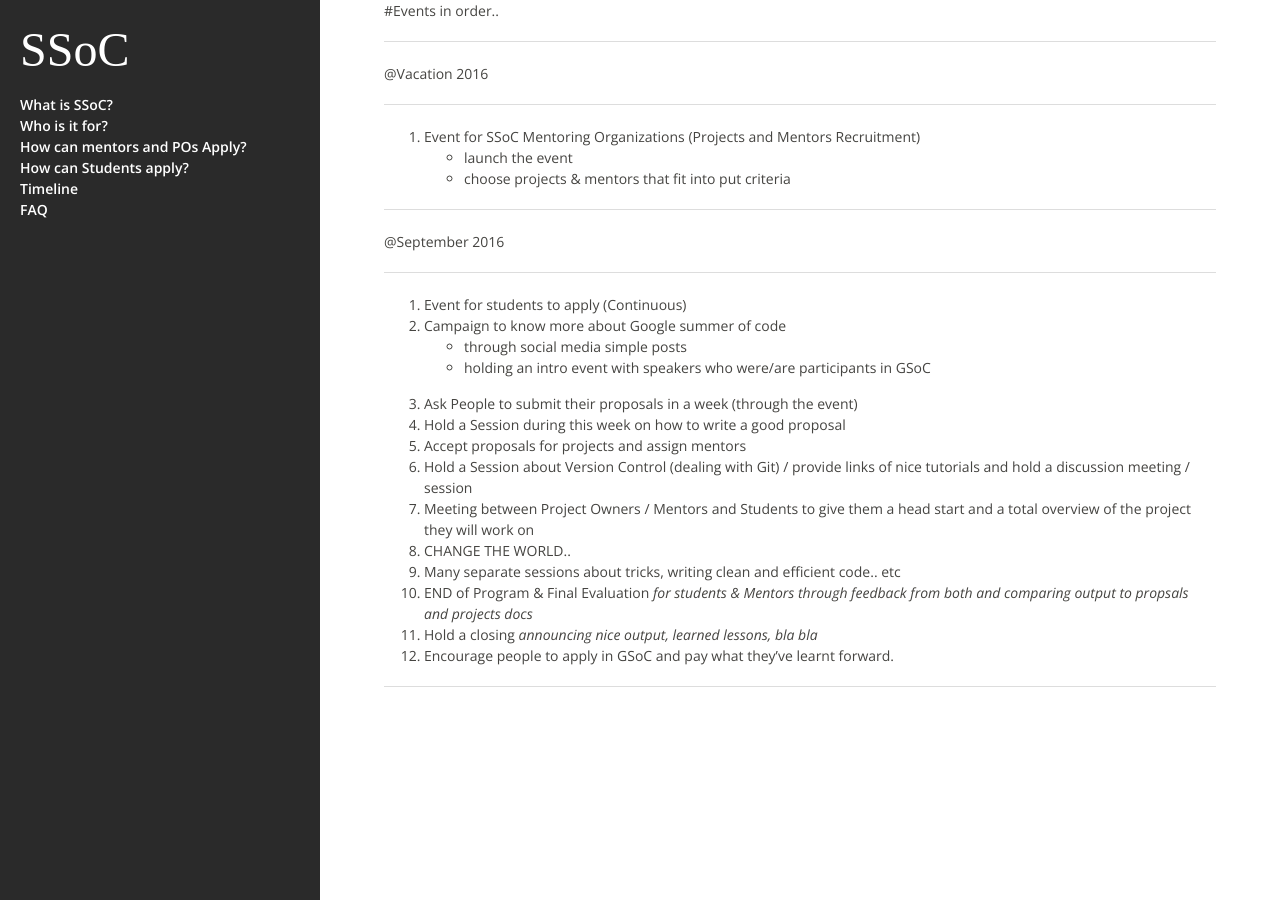
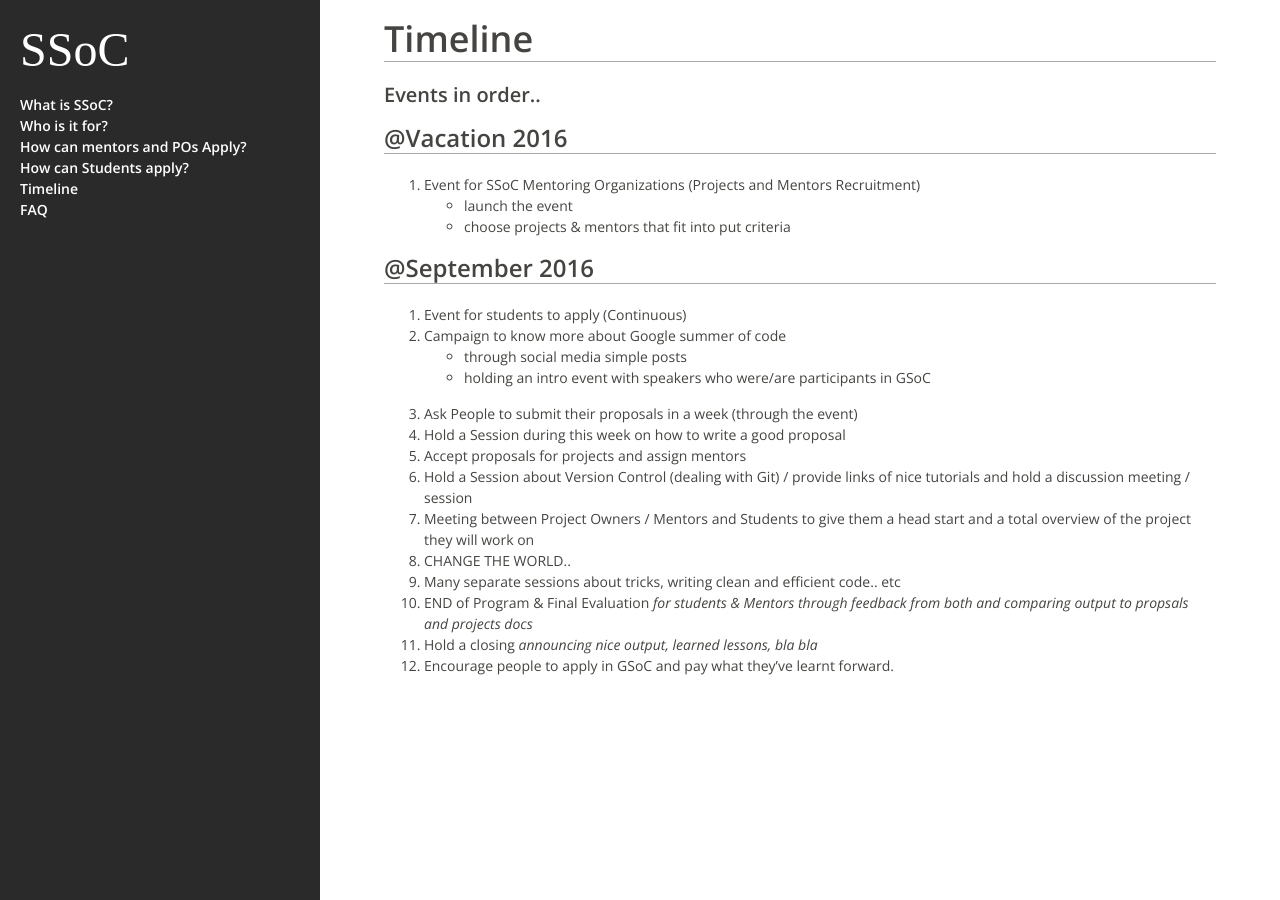
Before and after one commit to GeekOwls/ssoc, a Jekyll site: the page built from timeline.md, in a window 1280 px wide. Built offline with Jekyll 4.4.1, drawn with Linux system fonts in a browser that asks for light colours; some web fonts are replaced.

Commit message:
Adjustong md in index and timeline

```diff
--- a/timeline.md
+++ b/timeline.md
@@ -2,22 +2,19 @@
 layout: main
 title: Timeline
 ---
-#Events in order..
+Timeline
+========
 
-***
+### Events in order..
 
-@Vacation 2016
 
-***
+## @Vacation 2016
+
 1. Event for SSoC Mentoring Organizations (Projects and Mentors Recruitment)
     - launch the event
     - choose projects & mentors that fit into put criteria
 
-***
-
-@September 2016
-
-***
+## @September 2016
 
 2. Event for students to apply (Continuous)
 3. Campaign to know more about Google summer of code
@@ -33,5 +30,3 @@ title: Timeline
 11. END of Program & Final Evaluation *for students & Mentors through feedback from both and comparing output to propsals and projects docs*
 12. Hold a closing *announcing nice output, learned lessons, bla bla*
 13. Encourage people to apply in GSoC and pay what they've learnt forward.
-
-***
```
Also changed, not shown: index.md (+11 -8 lines).
